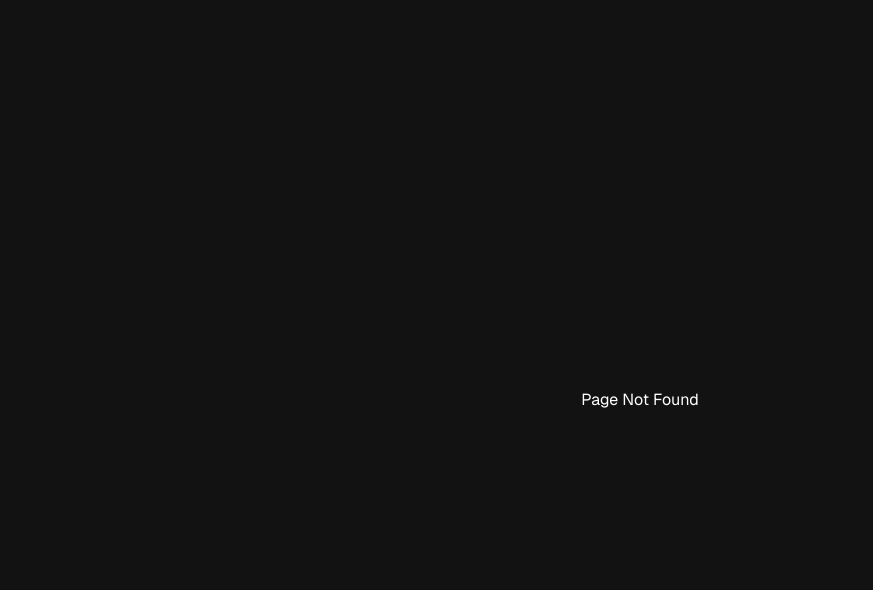
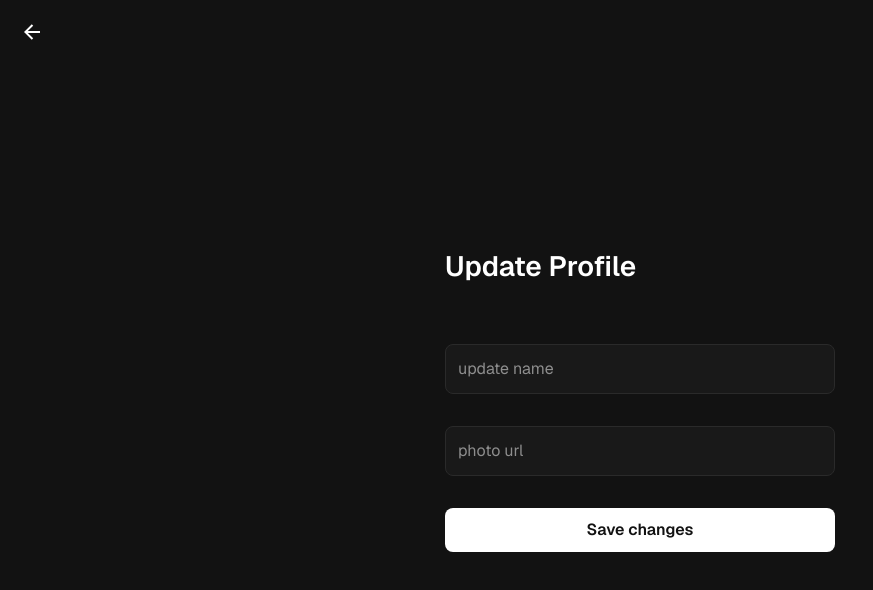
Before and after one commit to quantumrahman/skillsphere-web, a Next.js app: page /profile-update in a window 1280 px wide. Before the commit this address had no page. Shown: the top 590 px of the page, without its empty margins (0-873 px from the left). Built offline with nearby package versions, Linux system fonts and the light colour scheme.

Commit message:
feat: create profile update page and group routing with update form component and finalize design

```diff
--- a/src/app/(main)/profile/profile-update/page.jsx
+++ /dev/null
@@ -1,9 +0,0 @@
-const ProfileUpdatePage = () => {
-    return (
-        <div className="w-full min-h-screen flex items-center justify-center">
-            <h1 className="text-white">Profile Update Page</h1>
-        </div>
-    );
-};
-
-export default ProfileUpdatePage;
--- /dev/null
+++ b/src/app/(profile)/layout.jsx
@@ -0,0 +1,22 @@
+import { Geist } from "next/font/google";
+import "../globals.css";
+
+const geist = Geist({
+    subsets: ["latin"],
+    variable: "--font-geist-sans"
+});
+
+export const metadata = ({
+    title: "SkillSphere - Online Learning Platform",
+    description: "Online Learning Platform"
+});
+
+const MainLayout = ({ children }) => {
+    return (
+        <div className={`w-full ${geist.variable} antialiased`}>
+            {children}
+        </div>
+    );
+};
+
+export default MainLayout;
--- /dev/null
+++ b/src/app/(profile)/profile-update/page.jsx
@@ -0,0 +1,25 @@
+import UpdateForm from "@/components/ui/Form/UpdateForm/UpdateForm";
+import { RiArrowLeftLine } from "@remixicon/react";
+import Link from "next/link";
+
+const ProfileUpdatePage = () => {
+    return (
+        <div className="w-full min-h-screen flex items-center justify-center px-5 relative">
+            <div className="w-full max-w-[390px]">
+                <h2 className="text-[28px] font-semibold text-[#ffffff] leading-tight">Update Profile</h2>
+                <div className="mt-15">
+                    <UpdateForm />
+                </div>
+            </div>
+            <div className="absolute top-5 left-5">
+                <Link
+                    href={'/profile'}
+                >
+                    <RiArrowLeftLine color="#ffffff" />
+                </Link>
+            </div>
+        </div>
+    );
+};
+
+export default ProfileUpdatePage;
--- /dev/null
+++ b/src/components/ui/Form/UpdateForm/UpdateForm.jsx
@@ -0,0 +1,43 @@
+const UpdateForm = () => {
+
+    // ${errors.email?.message ? "border-red-400" : "border-[#2a2a2a]"}
+
+    return (
+        <form>
+            <div className="space-y-1">
+                <div className="space-y-2">
+                    <input
+                        type="text"
+                        name="email"
+                        placeholder="update name"
+                        className={`w-full bg-[#292929]/30 border rounded-lg text-base font-normal text-[#ffffff] focus:outline-none caret-[#ffffff] placeholder:text-[#8e8e8e] p-3 border-[#2a2a2a]`}
+                    />
+                    <div className="w-full h-5 flex items-center justify-end">
+                        {/* <span className="text-sm font-normal text-red-400">{errors.email?.message}</span> */}
+                    </div>
+                </div>
+                <div className="space-y-2">
+                    <input
+                        type="text"
+                        name="email"
+                        placeholder="photo url"
+                        className={`w-full bg-[#292929]/30 border rounded-lg text-base font-normal text-[#ffffff] focus:outline-none caret-[#ffffff] placeholder:text-[#8e8e8e] p-3 border-[#2a2a2a]`}
+                    />
+                    <div className="w-full h-5 flex items-center justify-end">
+                        {/* <span className="text-sm font-normal text-red-400">{errors.email?.message}</span> */}
+                    </div>
+                </div>
+                <button
+                    type="submit"
+                    aria-label="submit"
+                    role="submit"
+                    className="w-full bg-[#ffffff] py-[10px] text-base font-semibold text-[#121212] transition-all duration-200 ease-in-out cursor-pointer rounded-lg hover:bg-gray-200"
+                >
+                    Save changes
+                </button>
+            </div>
+        </form>
+    );
+};
+
+export default UpdateForm;
```
